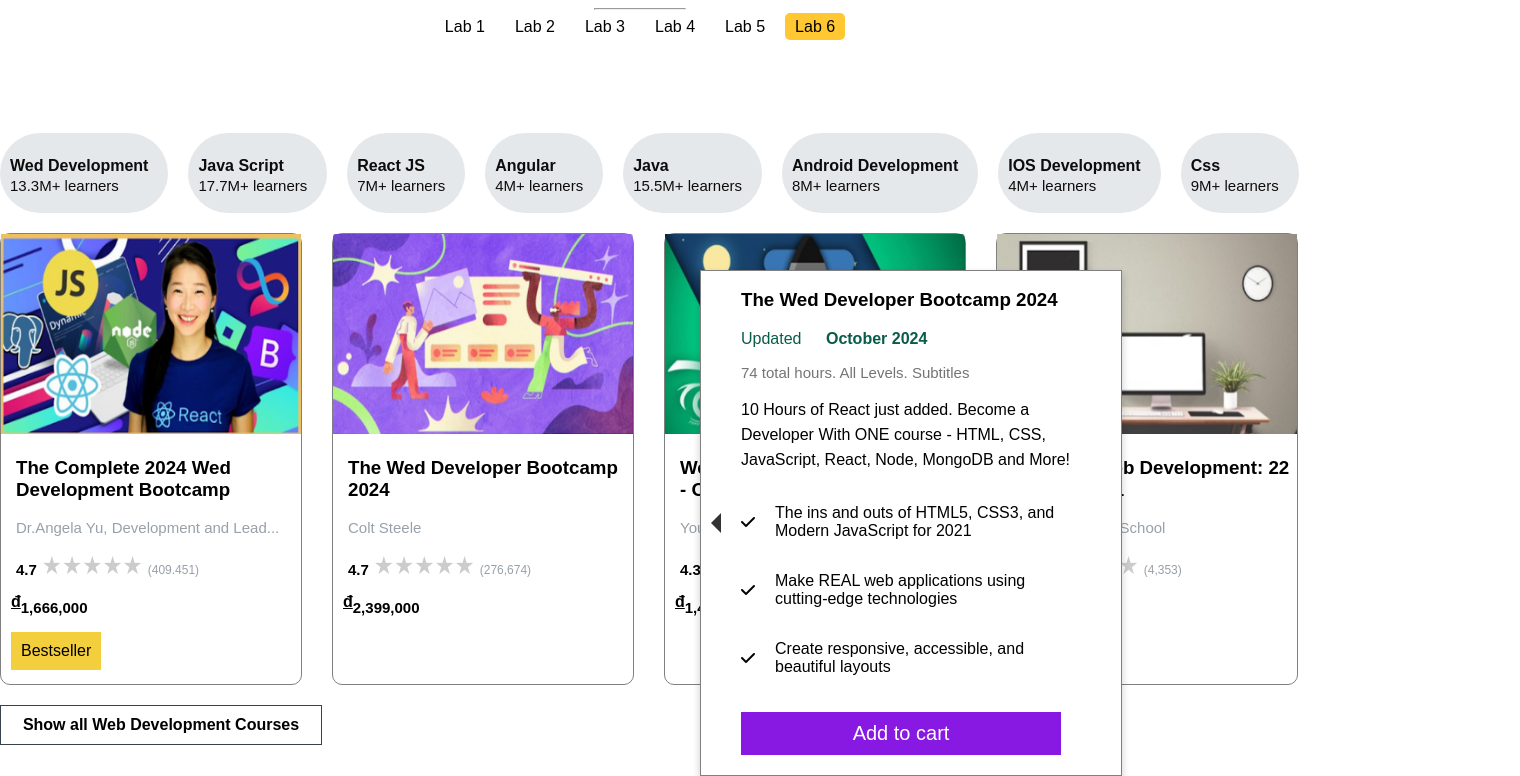
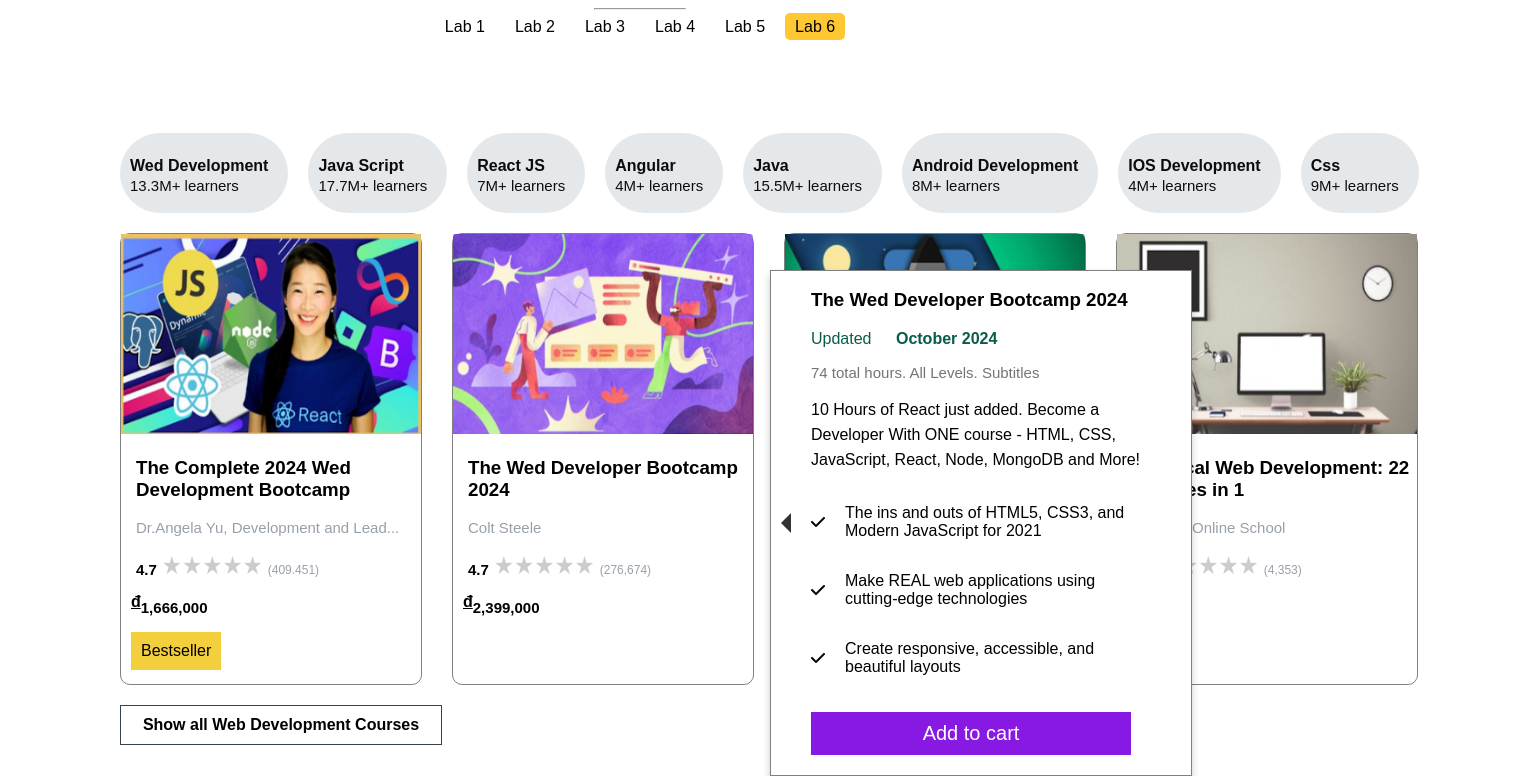
Before and after one commit to PHUOCLOC107/WebCaNhan, a plain HTML site: page Lab_6/development.html in a window 1280 px wide. Both pictures are taken after a click on the element "Show all Web Development Courses". Shown: the part 74-850 px from the top of the page, 1520 px wide, since content can reach past the window. Drawn offline with Linux system fonts and the light colour scheme.

Commit message:
change lab5

```diff
--- a/Lab_6/style.css
+++ b/Lab_6/style.css
@@ -116,7 +116,8 @@ body, html{
 }
 
 .container_develop{
-    margin: 0 auto;
+    margin-left: 120px;
+    margin-right: auto;
     width: 1400px;
     min-height: auto;
 
@@ -339,7 +340,7 @@ body, html{
 .infor_sub{
         display: none;
         position: absolute;
-        left: 700px;
+        left: 770px;
         bottom: -50px;
         background-color: white;
         padding-left: 20px; /* Để tạo khoảng trống cho mũi tên */
```
Also changed, not shown: Lab_6/development.html (+1 -0 lines).
